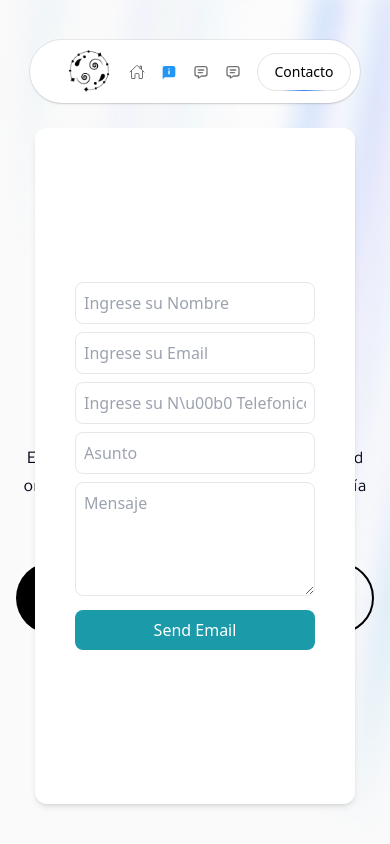
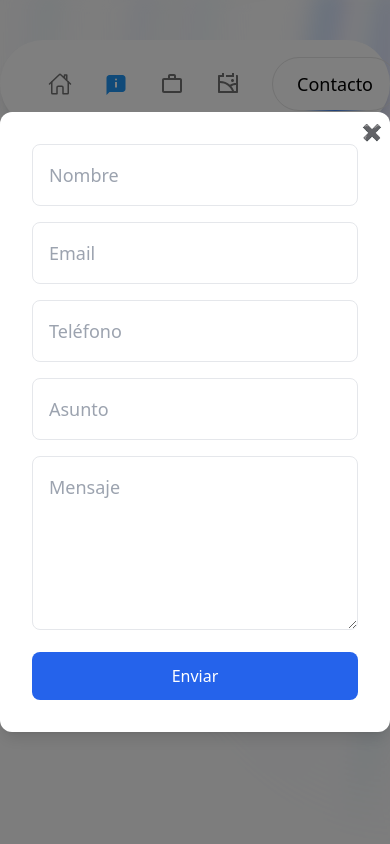
Before and after one commit to Soshiza/website, a Next.js app: page / in a window 390 px wide. Both pictures are taken after a click on the button "Contacto". Built offline with nearby package versions, Linux system fonts and the light colour scheme.

Commit message:
Change in style and contact form

```diff
--- a/src/components/emailForm.tsx
+++ b/src/components/emailForm.tsx
@@ -1,6 +1,6 @@
 "use client";
 
-import React, { useState, FormEvent } from "react";
+import React, { useState, FormEvent, useRef, useEffect } from "react";
 import { motion } from "framer-motion";
 
 interface EmailData {
@@ -9,7 +9,7 @@ interface EmailData {
   message: string;
 }
 
-const EmailForm: React.FC = () => {
+const EmailForm: React.FC<{ onClose: () => void }> = ({ onClose }) => {
   const [email, setEmail] = useState("");
   const [subject, setSubject] = useState("");
   const [message, setMessage] = useState("");
@@ -18,6 +18,22 @@ const EmailForm: React.FC = () => {
   const [isSending, setIsSending] = useState(false);
   const [showSuccessMessage, setShowSuccessMessage] = useState(false);
   const [showErrorMessage, setShowErrorMessage] = useState(false);
+
+  const formRef = useRef<HTMLDivElement>(null);
+
+  // Cierra el formulario si se hace clic fuera de él
+  useEffect(() => {
+    const handleClickOutside = (event: MouseEvent) => {
+      if (formRef.current && !formRef.current.contains(event.target as Node)) {
+        onClose();
+      }
+    };
+
+    document.addEventListener("mousedown", handleClickOutside);
+    return () => {
+      document.removeEventListener("mousedown", handleClickOutside);
+    };
+  }, [onClose]);
 
   const handleSubmit = async (e: FormEvent<HTMLFormElement>) => {
     e.preventDefault();
@@ -41,7 +57,6 @@ const EmailForm: React.FC = () => {
       });
 
       if (response.ok) {
-        console.log("Email sent successfully");
         setShowSuccessMessage(true);
         setEmail("");
         setSubject("");
@@ -50,11 +65,9 @@ const EmailForm: React.FC = () => {
         setName("");
       } else {
         const errorData = await response.json();
-        console.error("Error sending email:", errorData);
         setShowErrorMessage(true);
       }
     } catch (error) {
-      console.error("Error sending email:", error);
       setShowErrorMessage(true);
     } finally {
       setIsSending(false);
@@ -64,17 +77,29 @@ const EmailForm: React.FC = () => {
   const containerVariants = {
     initial: { opacity: 0, y: -50 },
     animate: { opacity: 1, y: 0, transition: { duration: 0.5 } },
-    exit: { opacity: 0, y: -50, transition: { duration: 0.3 } }
+    exit: { opacity: 0, y: -50, transition: { duration: 0.3 } },
   };
 
   return (
     <motion.div
-      className="bg-white p-6 rounded-xl shadow-md max-w-sm mx-auto mt-32 mb-10 w-80 z-50 fixed top-0 left-0 right-0 bottom-0 flex items-center justify-center"
-      variants={containerVariants}
+      className="fixed inset-0 flex items-center justify-center z-[10000]" // Z-index alto para estar sobre todo
       initial="initial"
       animate={showSuccessMessage ? "exit" : "animate"}
+      variants={containerVariants}
     >
-      <form onSubmit={handleSubmit} className="space-y-2 mx-4">
+      {/* Fondo oscuro para crear un efecto de superposición */}
+      <div className="fixed inset-0 bg-black bg-opacity-50" />
+
+      <div ref={formRef} className="bg-white p-8 rounded-xl shadow-lg w-full max-w-[400px] mx-auto sm:w-[450px] z-[10001] relative">
+        {/* Botón de cerrado */}
+        <button
+          onClick={onClose}
+          className="absolute top-2 right-2 text-gray-400 hover:text-gray-600"
+        >
+          ✖
+        </button>
+
+        <form onSubmit={handleSubmit} className="space-y-4 w-full">
           <div>
             <input
               type="text"
@@ -82,8 +107,8 @@ const EmailForm: React.FC = () => {
               value={name}
               onChange={(e) => setName(e.target.value)}
               required
-            placeholder="Ingrese su Nombre"
-            className="w-full p-2 border rounded-lg focus:outline-none focus:ring focus:ring-blue-200"
+              placeholder="Nombre"
+              className="w-full p-4 border text-lg rounded-lg focus:outline-none focus:ring focus:ring-blue-200"
             />
           </div>
           <div>
@@ -93,8 +118,8 @@ const EmailForm: React.FC = () => {
               value={email}
               onChange={(e) => setEmail(e.target.value)}
               required
-            placeholder="Ingrese su Email"
-            className="w-full p-2 border rounded-lg focus:outline-none focus:ring focus:ring-blue-200"
+              placeholder="Email"
+              className="w-full p-4 border text-lg rounded-lg focus:outline-none focus:ring focus:ring-blue-200"
             />
           </div>
           <div>
@@ -104,8 +129,8 @@ const EmailForm: React.FC = () => {
               value={phone}
               onChange={(e) => setPhone(e.target.value)}
               required
-            placeholder="Ingrese su N\u00b0 Telefonico"
-            className="w-full p-2 border rounded-lg focus:outline-none focus:ring focus:ring-blue-200"
+              placeholder="Teléfono"
+              className="w-full p-4 border text-lg rounded-lg focus:outline-none focus:ring focus:ring-blue-200"
             />
           </div>
           <div>
@@ -116,7 +141,7 @@ const EmailForm: React.FC = () => {
               onChange={(e) => setSubject(e.target.value)}
               required
               placeholder="Asunto"
-            className="w-full p-2 border rounded-lg focus:outline-none focus:ring focus:ring-blue-200"
+              className="w-full p-4 border text-lg rounded-lg focus:outline-none focus:ring focus:ring-blue-200"
             />
           </div>
           <div>
@@ -125,27 +150,28 @@ const EmailForm: React.FC = () => {
               value={message}
               onChange={(e) => setMessage(e.target.value)}
               required
-            rows={4}
+              rows={5}
               placeholder="Mensaje"
-            className="w-full p-2 border rounded-lg focus:outline-none focus:ring focus:ring-blue-200"
+              className="w-full p-4 border text-lg rounded-lg focus:outline-none focus:ring focus:ring-blue-200"
             />
           </div>
 
           <button
             type="submit"
-          className="bg-[#1B9AAA] hover:bg-[#27B9CB] text-white font-medium py-2 px-4 rounded-lg w-full transition duration-200 disabled:opacity-50"
+            className="bg-blue-600 hover:bg-blue-700 text-white font-medium py-3 px-4 rounded-lg w-full transition duration-200 disabled:opacity-50"
             disabled={isSending}
           >
-          {isSending ? "Sending..." : "Send Email"}
+            {isSending ? "Enviando..." : "Enviar"}
           </button>
 
           {showSuccessMessage && (
-          <p className="text-green-500 text-center">Email sent successfully!</p>
+            <p className="text-green-500 text-center">¡Email enviado con éxito!</p>
           )}
           {showErrorMessage && (
-          <p className="text-red-500 text-center">Error sending email. Please try again.</p>
+            <p className="text-red-500 text-center">Error al enviar el email. Intente de nuevo.</p>
           )}
         </form>
+      </div>
     </motion.div>
   );
 };
--- a/src/components/floating-navbar.tsx
+++ b/src/components/floating-navbar.tsx
@@ -1,40 +1,36 @@
 "use client";
 import React from "react";
 import { FloatingNav } from "@/components/ui/floatingNav";
-import { IconHome, IconMessage, IconUser } from "@tabler/icons-react";
 import { IoHomeOutline } from "react-icons/io5";
 import { FcAbout } from "react-icons/fc";
-import Link from "next/link";
+import { MdWorkOutline } from "react-icons/md";
+import { RiGalleryLine } from "react-icons/ri";
 
 export function FloatingNavBar() {
   const navItems = [
     {
       name: "Inicio",
       link: "/",
-      icon: <IoHomeOutline className="h-4 w-4 text-neutral-500 dark:text-white" />,
+      icon: <IoHomeOutline className="h-6 w-6 text-neutral-500 dark:text-white block lg:hidden" />, // Solo se muestra en móviles
     },
     {
       name: "Acerca de",
       link: "/about",
-      icon: <FcAbout className="h-4 w-4 text-neutral-500 dark:text-white" />,
+      icon: <FcAbout className="h-6 w-6 text-neutral-500 dark:text-white block lg:hidden" />, // Solo se muestra en móviles
     },
     {
       name: "Servicios",
       link: "/services",
-      icon: (
-        <IconMessage className="h-4 w-4 text-neutral-500 dark:text-white" />
-      ),
+      icon: <MdWorkOutline className="h-6 w-6 text-neutral-500 dark:text-white block lg:hidden" />, // Solo se muestra en móviles
     },
     {
-        name: "Multimedia",
-        link: "/multimedia",
-        icon: (
-          <IconMessage className="h-4 w-4 text-neutral-500 dark:text-white" />
-        ),
-      },
+      name: "Multimedia",
+      link: "/multimedia",
+      icon: <RiGalleryLine className="h-6 w-6 text-neutral-500 dark:text-white block lg:hidden" />, // Solo se muestra en móviles
+    },
   ];
   return (
-    <div className="relative  w-full ">
+    <div className="relative w-full">
       <FloatingNav navItems={navItems} />
     </div>
   );
--- a/src/components/ui/floatingNav.tsx
+++ b/src/components/ui/floatingNav.tsx
@@ -1,9 +1,6 @@
 "use client";
 import React, { useState } from "react";
-import {
-  motion,
-  AnimatePresence,
-} from "framer-motion";
+import { motion, AnimatePresence } from "framer-motion";
 import { cn } from "@/utils/cn";
 import Link from "next/link";
 import Image from "next/image";
@@ -38,32 +35,32 @@ export const FloatingNav = ({
             duration: 0.2,
           }}
           className={cn(
-            "flex max-w-fit  fixed top-10 inset-x-0 mx-auto border border-transparent dark:border-white/[0.2] rounded-full dark:bg-black bg-white shadow-[0px_2px_3px_-1px_rgba(0,0,0,0.1),0px_1px_0px_0px_rgba(25,28,33,0.02),0px_0px_0px_1px_rgba(25,28,33,0.08)] z-[5000] pr-2 pl-8 py-2  items-center justify-center space-x-4",
+            "flex max-w-fit fixed top-10 inset-x-0 mx-auto border border-transparent dark:border-white/[0.2] rounded-full dark:bg-black bg-white shadow-lg z-[5000] pr-4 pl-10 py-4 items-center justify-center space-x-8",
             className
           )}
         >
           <div className="filter brightness-0">
-            <Image src="/soshiza.png" alt="Logo" width={50} height={50} />
+            <Image src="/soshiza.png" alt="Logo" width={80} height={80} />
           </div>
           {navItems.map((navItem: any, idx: number) => (
             <Link
               key={`link=${idx}`}
               href={navItem.link}
               className={cn(
-                "relative dark:text-neutral-50 items-center flex space-x-1 text-neutral-600 dark:hover:text-neutral-300 hover:text-neutral-500"
+                "relative dark:text-neutral-50 items-center flex space-x-2 text-neutral-600 dark:hover:text-neutral-300 hover:text-neutral-500 text-lg"
               )}
             >
-              <span className="block sm:hidden">{navItem.icon}</span>
-              <span className="hidden sm:block text-sm">{navItem.name}</span>
+              <span>{navItem.icon}</span>
+              <span className="hidden sm:block">{navItem.name}</span>
             </Link>
           ))}
-          <button onClick={() => setShowContact(!showContact)} className="border text-sm font-medium relative border-neutral-200 dark:border-white/[0.2] text-black dark:text-white px-4 py-2 rounded-full">
+          <button onClick={() => setShowContact(!showContact)} className="border text-lg font-medium relative border-neutral-200 dark:border-white/[0.2] text-black dark:text-white px-6 py-3 rounded-full">
             <span>Contacto</span>
-            <span className="absolute inset-x-0 w-1/2 mx-auto -bottom-px bg-gradient-to-r from-transparent via-blue-500 to-transparent  h-px z-50" />
+            <span className="absolute inset-x-0 w-1/2 mx-auto -bottom-px bg-gradient-to-r from-transparent via-blue-500 to-transparent h-px z-50" />
           </button>
         </motion.div>
       </AnimatePresence>
-      {showContact && <EmailForm />}
+      {showContact && <EmailForm onClose={() => setShowContact(false)} />}
     </>
   );
 };
```
Lines whose indentation alone changed are shown as unchanged.
